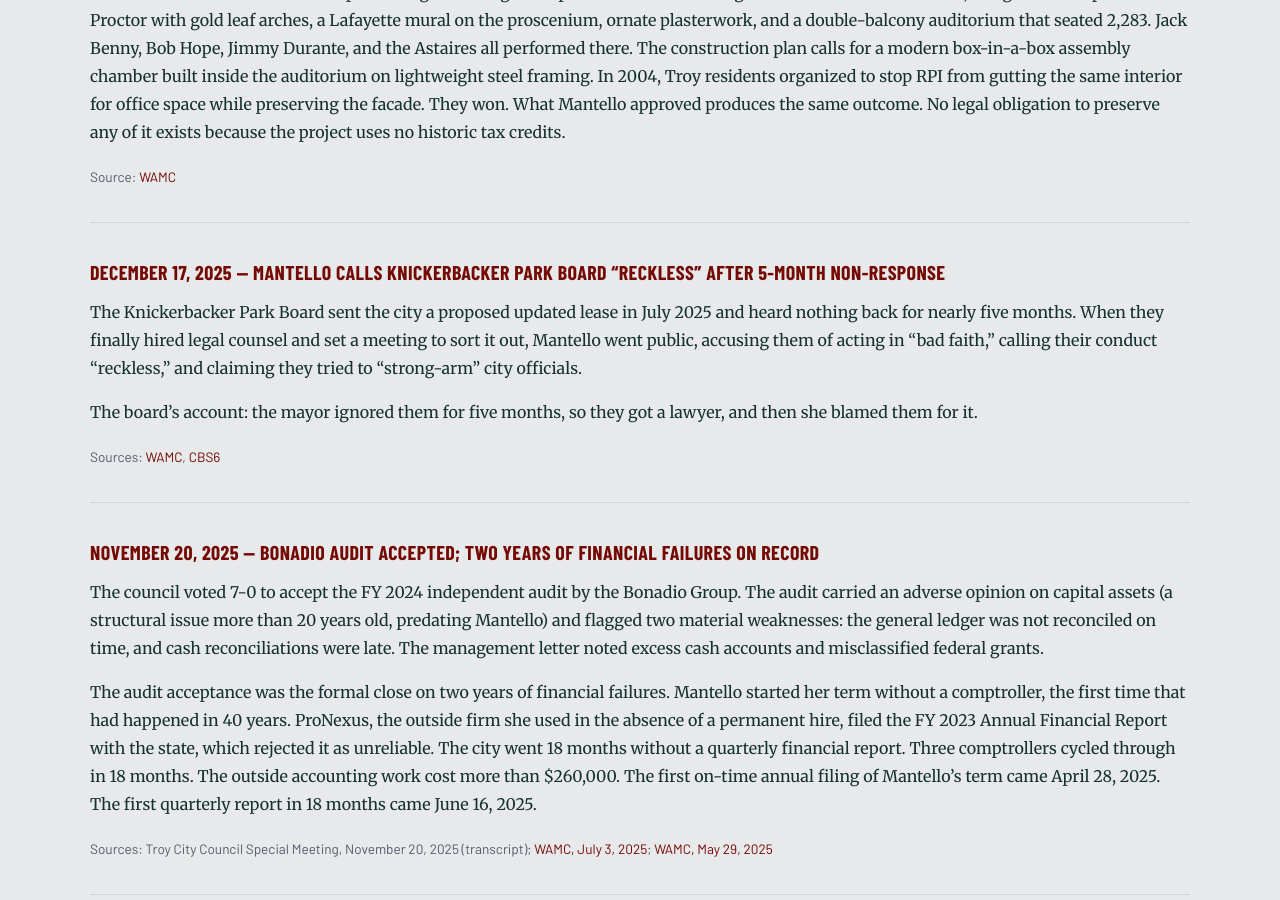
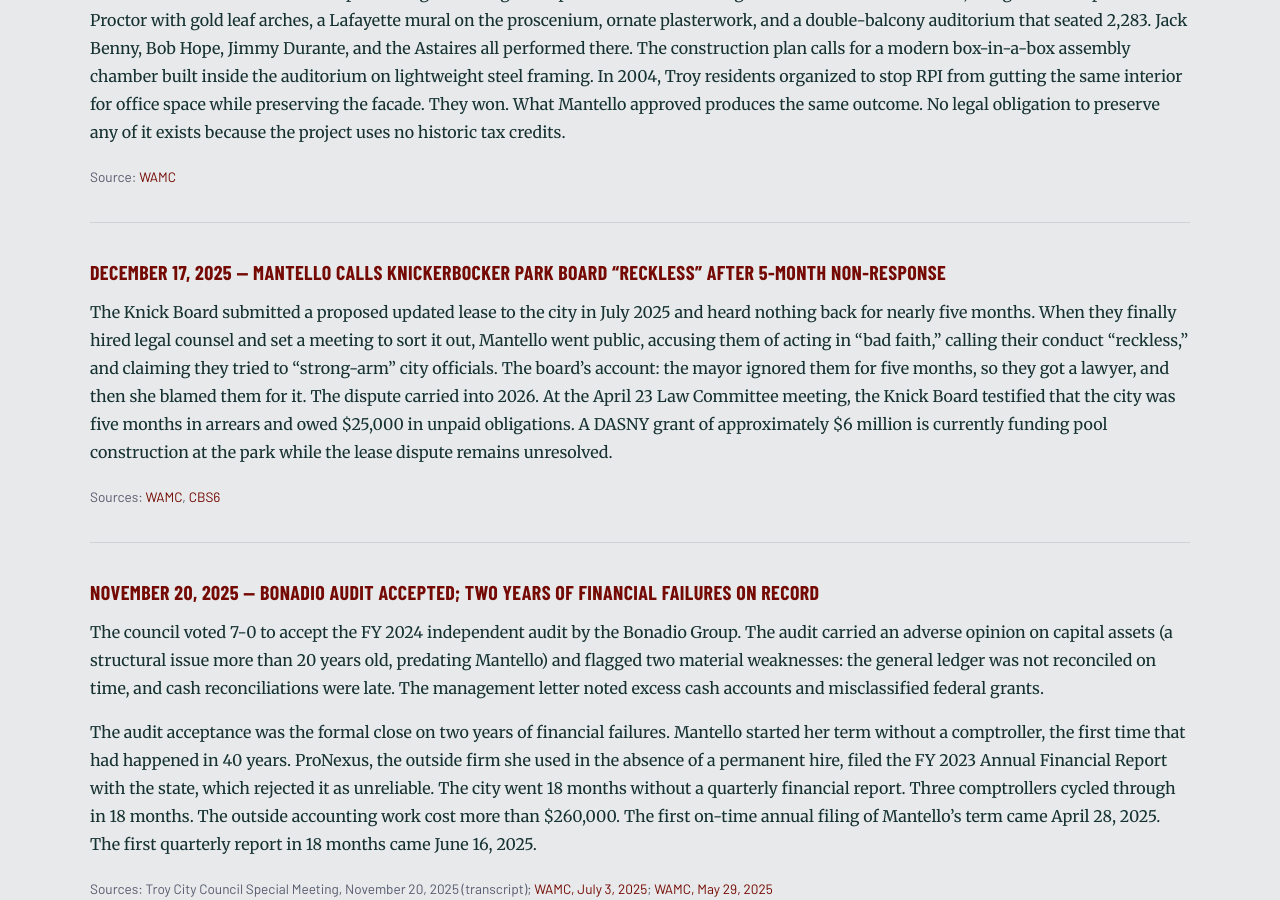
Before and after one commit to MdevitSEC/the-mantello-record, a Jekyll site: the page built from the-record.md, in a window 1280 px wide and 900 px high, scrolled down 4011 px. Built offline with Jekyll 4.4.1, drawn with Linux system fonts in a browser that asks for light colours; some web fonts are replaced.

Commit message:
Fix Knickerbocker spelling throughout; update Knick Board record entry with 2026 arrears
Co-Authored-By: Claude Sonnet 4.6 <noreply@anthropic.com>

```diff
--- a/the-record.md
+++ b/the-record.md
@@ -103,11 +103,9 @@ Photos hit social media on December 17, 2025, showing every orchestra-level seat
 
 ---
 
-### [December 17, 2025 — Mantello Calls Knickerbacker Park Board "Reckless" After 5-Month Non-Response](/2025/12/17/knickerbacker-park-board-reckless/)
+### [December 17, 2025 — Mantello Calls Knickerbocker Park Board "Reckless" After 5-Month Non-Response](/2025/12/17/knickerbocker-park-board-reckless/)
 
-The Knickerbacker Park Board sent the city a proposed updated lease in July 2025 and heard nothing back for nearly five months. When they finally hired legal counsel and set a meeting to sort it out, Mantello went public, accusing them of acting in "bad faith," calling their conduct "reckless," and claiming they tried to "strong-arm" city officials.
-
-The board's account: the mayor ignored them for five months, so they got a lawyer, and then she blamed them for it.
+The Knick Board submitted a proposed updated lease to the city in July 2025 and heard nothing back for nearly five months. When they finally hired legal counsel and set a meeting to sort it out, Mantello went public, accusing them of acting in "bad faith," calling their conduct "reckless," and claiming they tried to "strong-arm" city officials. The board's account: the mayor ignored them for five months, so they got a lawyer, and then she blamed them for it. The dispute carried into 2026. At the April 23 Law Committee meeting, the Knick Board testified that the city was five months in arrears and owed $25,000 in unpaid obligations. A DASNY grant of approximately $6 million is currently funding pool construction at the park while the lease dispute remains unresolved.
 
 *Sources: [WAMC](https://www.wamc.org/news/2025-12-17/troy-mayor-carmella-mantello-says-leaders-on-the-knickerbacker-park-board-are-reckless), [CBS6](https://cbs6albany.com/news/local/city-of-troy-knickerbacker-park-board-at-odds-over-ice-arena-lease-agreement)*
 
```
Also changed, not shown: _posts/2025-12-17-knickerbocker-park-board-reckless.md (renamed from _posts/2025-12-17-knickerbacker-park-board-reckless.md, +2 -2 lines).
